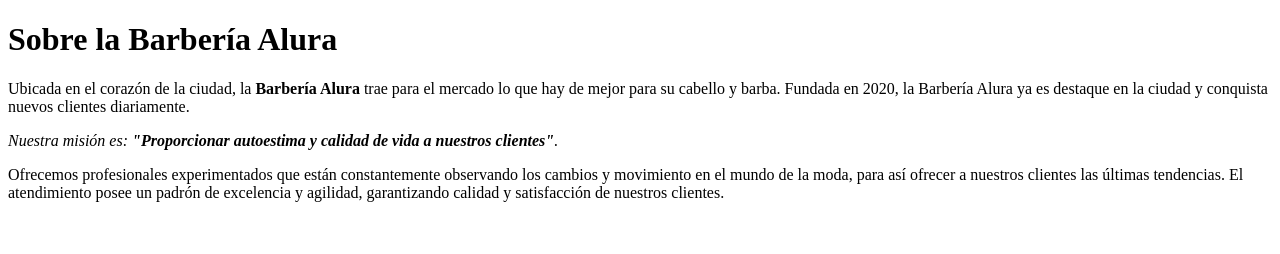
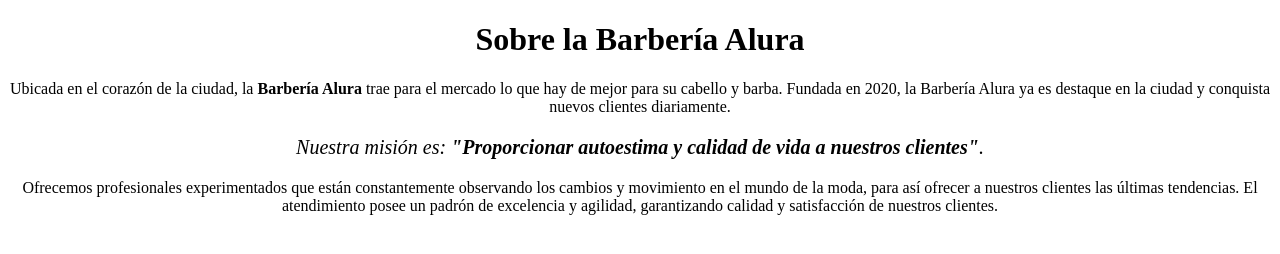
Before and after one commit to HorusEye33/Oracle-Next-Education, a plain HTML site: page HTML5 y CSS3/index.html in a window 1280 px wide. Drawn offline with Linux system fonts and the light colour scheme.

Commit message:
HTML5 y CSS3: Mi primera página web 03 - Comenzando con CSS

```diff
--- a/HTML5 y CSS3/index.html
+++ b/HTML5 y CSS3/index.html
@@ -7,16 +7,16 @@
   </head>
 
   <body>
-    <h1>Sobre la Barbería Alura</h1>
+    <h1 style="text-align: center;">Sobre la Barbería Alura</h1>
 
-    <p>
+    <p style="text-align: center;">
       Ubicada en el corazón de la ciudad, la
       <strong>Barbería Alura</strong> trae para el mercado lo que hay de mejor
       para su cabello y barba. Fundada en 2020, la Barbería Alura ya es destaque
       en la ciudad y conquista nuevos clientes diariamente.
     </p>
 
-    <p>
+    <p style="font-size: 20px; text-align: center;">
       <em
         >Nuestra misión es:
         <strong
@@ -26,7 +26,7 @@
       >
     </p>
 
-    <p>
+    <p style="text-align: center;">
       Ofrecemos profesionales experimentados que están constantemente observando
       los cambios y movimiento en el mundo de la moda, para así ofrecer a
       nuestros clientes las últimas tendencias. El atendimiento posee un padrón
```
